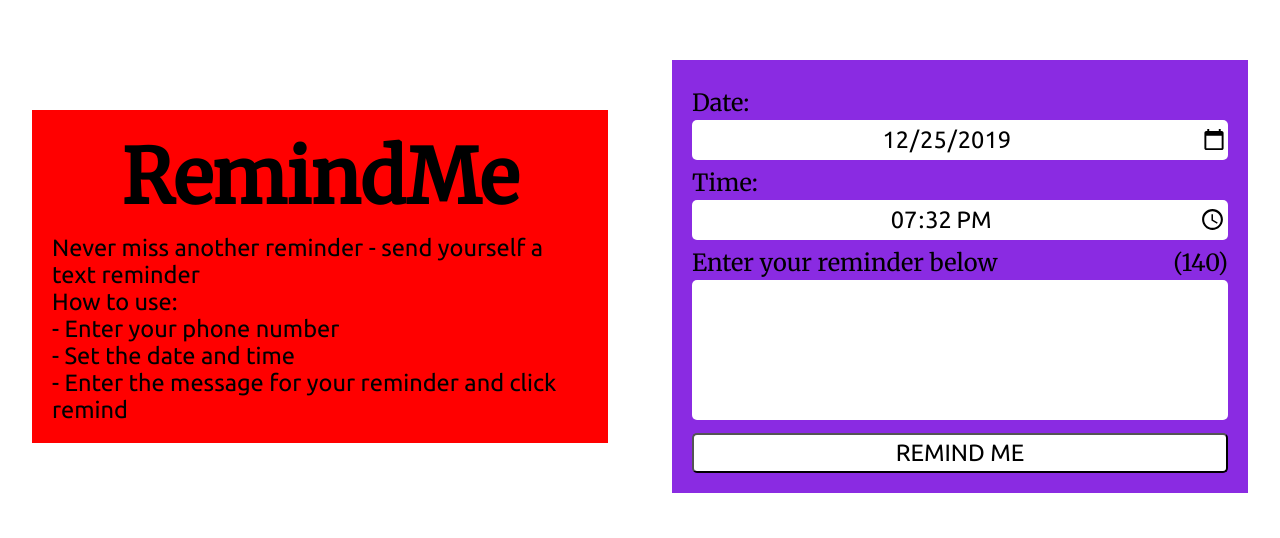
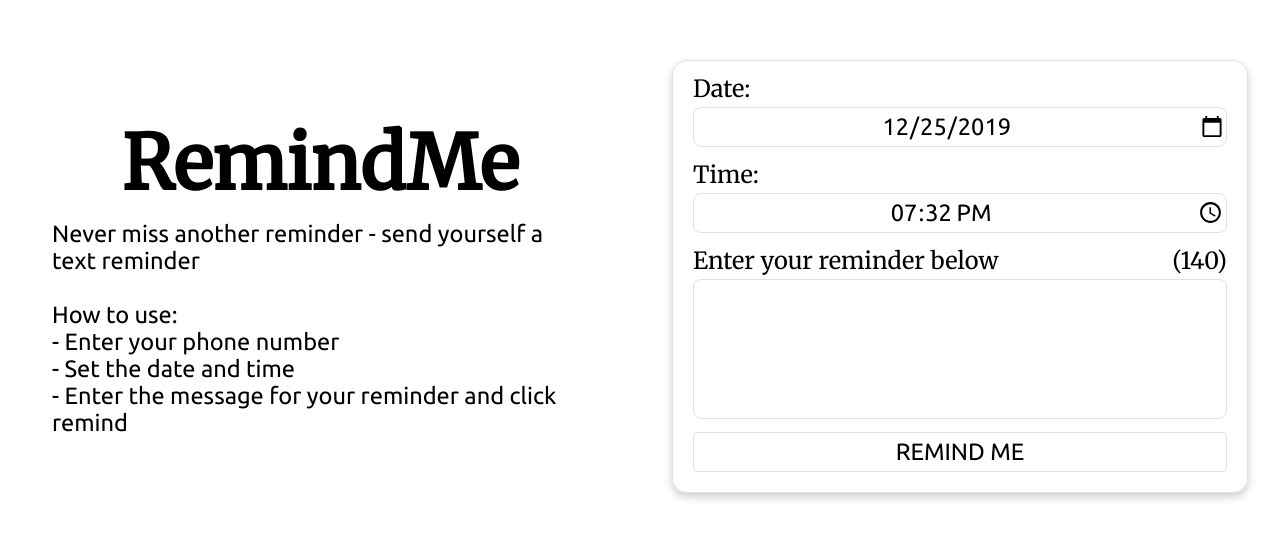
Before and after one commit to b-saad/RemindMe, a React (Create React App) app: page / in a window 1280 px wide. Shown: the part 124-662 px from the top of the page. Built offline with nearby package versions, Linux system fonts and the light colour scheme.

Commit message:
fix time bug, add card style for form

```diff
--- a/src/components/DescriptionBox.js
+++ b/src/components/DescriptionBox.js
@@ -4,7 +4,9 @@ class DescriptionBox extends Component {
     render() {
         return (
             <p className={this.constructor.name}>
-                Never miss another reminder - send yourself a text reminder<br></br>
+                Never miss another reminder - send yourself a text reminder
+                <br></br>
+                <br></br>
                 How to use:<br></br>
                 - Enter your phone number <br></br>
                 - Set the date and time  <br></br>
--- a/src/components/form/TimeInput.js
+++ b/src/components/form/TimeInput.js
@@ -11,7 +11,7 @@ function getCurrentTime() {
         hour = `0${hour}`;
     }
     if (min <= 9) {
-        min = `0{min}`;
+        min = `0${min}`;
     }
     return `${hour}:${min}`;
 }
--- a/src/css/App.css
+++ b/src/css/App.css
@@ -14,6 +14,7 @@
   .main-flex-container {
     flex-direction: column;
     height: auto;
+    padding-bottom: 10px;
   }
   .main-flex-item {
     flex: 1 0 auto;
--- a/src/css/Info.css
+++ b/src/css/Info.css
@@ -1,6 +1,4 @@
 .Info {
-    /* background-color: rgba(255, 255, 255, 0.05); */
-    background-color: red;
     width: 90%;
     margin: 0 auto;
     overflow: hidden;
--- a/src/css/ReminderForm.css
+++ b/src/css/ReminderForm.css
@@ -1,8 +1,16 @@
 .ReminderForm {
     margin: 0 auto;
-    padding: 20px;
+    padding: 0px 20px 20px 20px;
     width: 90%;
-    background-color: blueviolet;
+    border: 1px solid #dfe1e5;
+    border-radius: 15px;
+    box-shadow: 0 4px 8px 0 rgba(0,0,0,0.2);
+    transition: 0.3s;
+}
+
+.ReminderForm:hover {
+    /* Add deeper shadows on hover */
+    box-shadow: 0 8px 16px 0 rgba(0,0,0,0.2);
 }
 
 p {
@@ -12,8 +20,8 @@ p {
 input, textarea {
     -webkit-appearance: none;
     width: 100%;
-    border: 0;
-    border-radius: 5px;
+    border: 1px solid #dfe1e5;
+    border-radius: 8px;
     font-family: inherit;
 }
 
@@ -37,8 +45,8 @@ input:focus, textarea:focus {
 .fieldLabel, .characterCount {
     font-family: 'Merriweather';
     font-size: calc(14px + 0.75vw);
-    margin-top: 8px;
-    margin-bottom: 3px;
+    margin-top: 13px;
+    margin-bottom: 4px;
     display: inline-block;
 }
 
--- a/src/css/SubmitButton.css
+++ b/src/css/SubmitButton.css
@@ -7,8 +7,7 @@
     background-color: white;
     font-family: inherit;
     font-size: calc(14px + 0.75vw);
-    border-radius: 1px;
-    border-color: black;
+    border: 1px solid #dfe1e5;
     border-radius: 5px;
     margin-top: 10px;
 }
```
